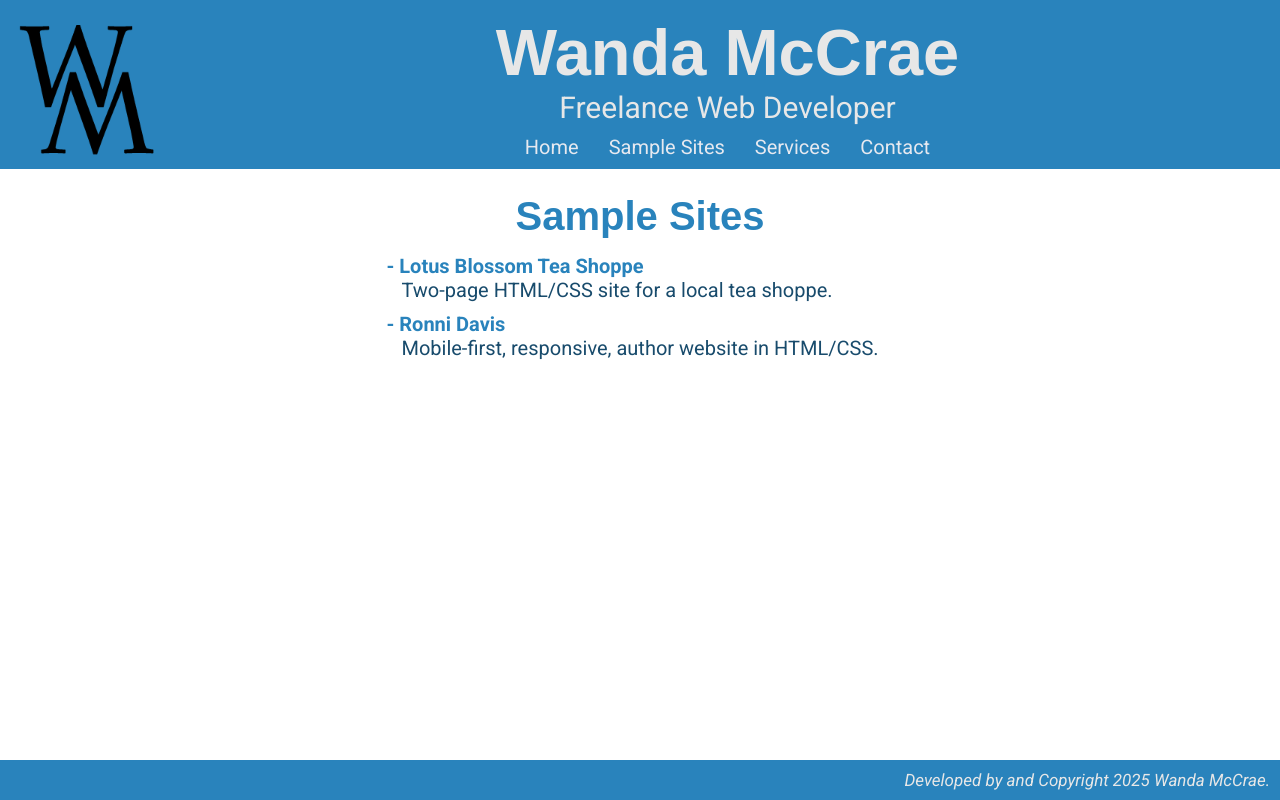
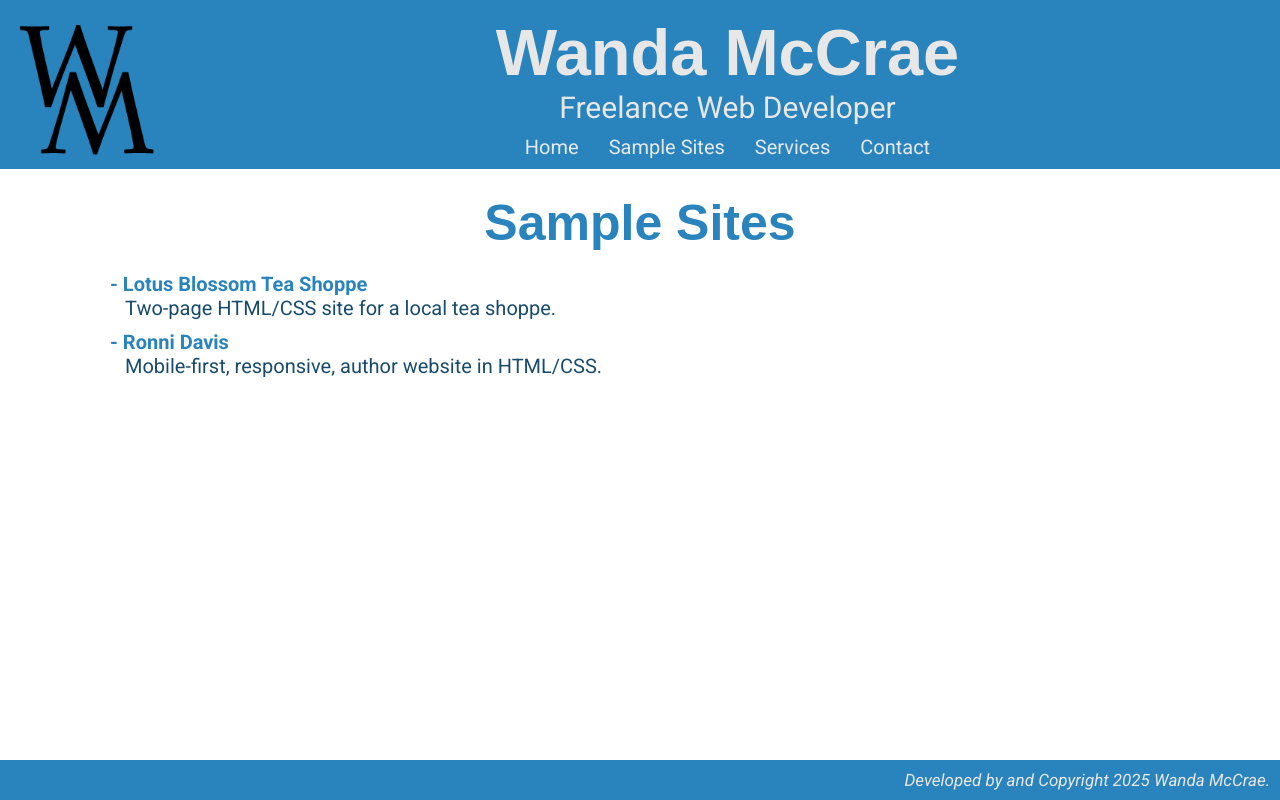
Before and after one commit to wlmccrae/html-css-portfolio, a React (Create React App) app in the folder freelance/: page /samples in a window 1280 px wide. Built offline with nearby package versions, Linux system fonts and the light colour scheme; a web font is replaced by a local one.

Commit message:
Styled responsively for the largest screens

```diff
--- a/freelance/src/styles/Samples.css
+++ b/freelance/src/styles/Samples.css
@@ -1,8 +1,10 @@
 .sample-sites {
   display: flex;
   flex-direction: column;
+  width: 100%;
   gap: 10px;
-  margin: 5px;
+  padding-top: 10px;
+  padding-left: 20px;
 }
 
 .sample p {
@@ -19,3 +21,17 @@
 .sample-project-link {
   font-weight: 700;
 }
+
+/* Responsive CSS for iPad and larger screens */
+@media screen and (width >= 800px) {
+  .sample-sites {
+    font-size: 18px;
+  }
+}
+
+/* Responsive CSS for the largest screens */
+@media screen and (width >= 1000px) {
+  .sample-sites {
+    font-size: 20px;
+  }
+}
--- a/freelance/src/styles/global.css
+++ b/freelance/src/styles/global.css
@@ -68,4 +68,8 @@ body {
   .freelance-page {
     padding: 25px 100px;
   }
+
+  .freelance-page-title {
+    font-size: 50px;
+  }
 }
```
